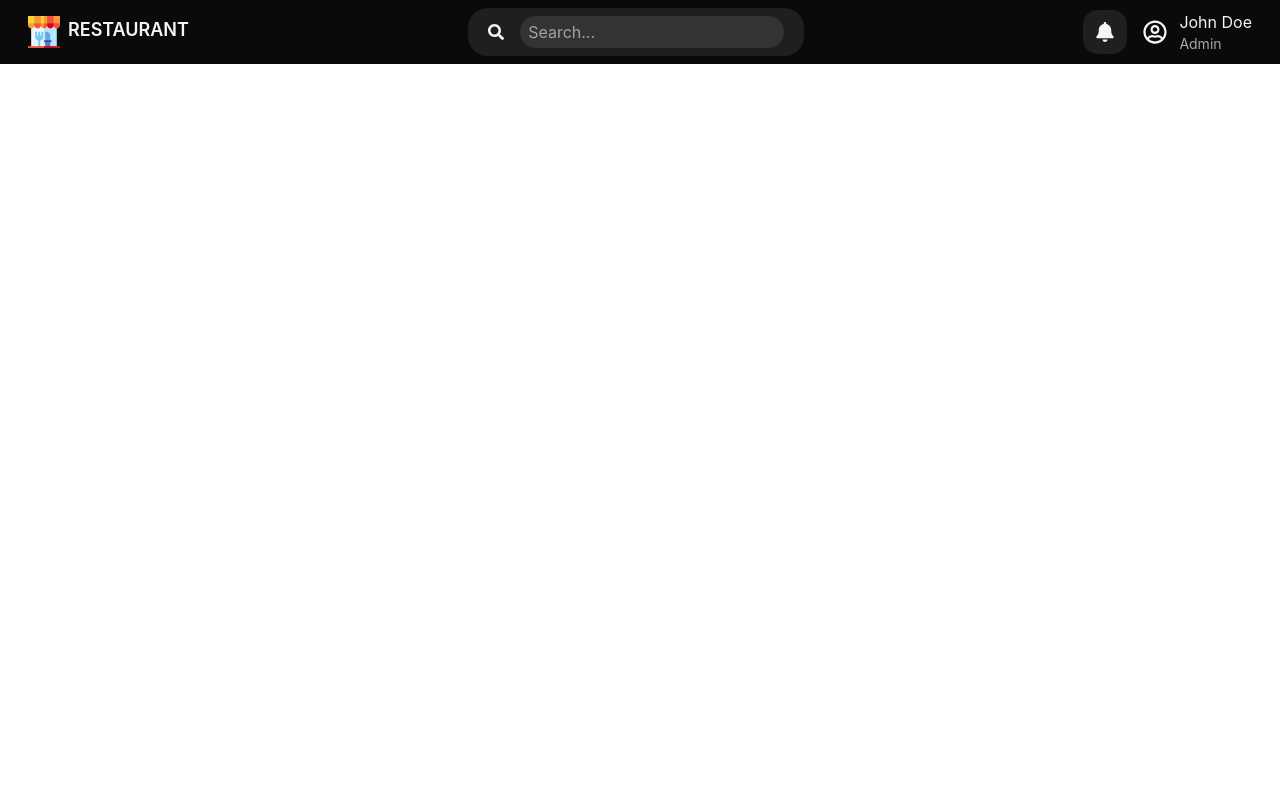
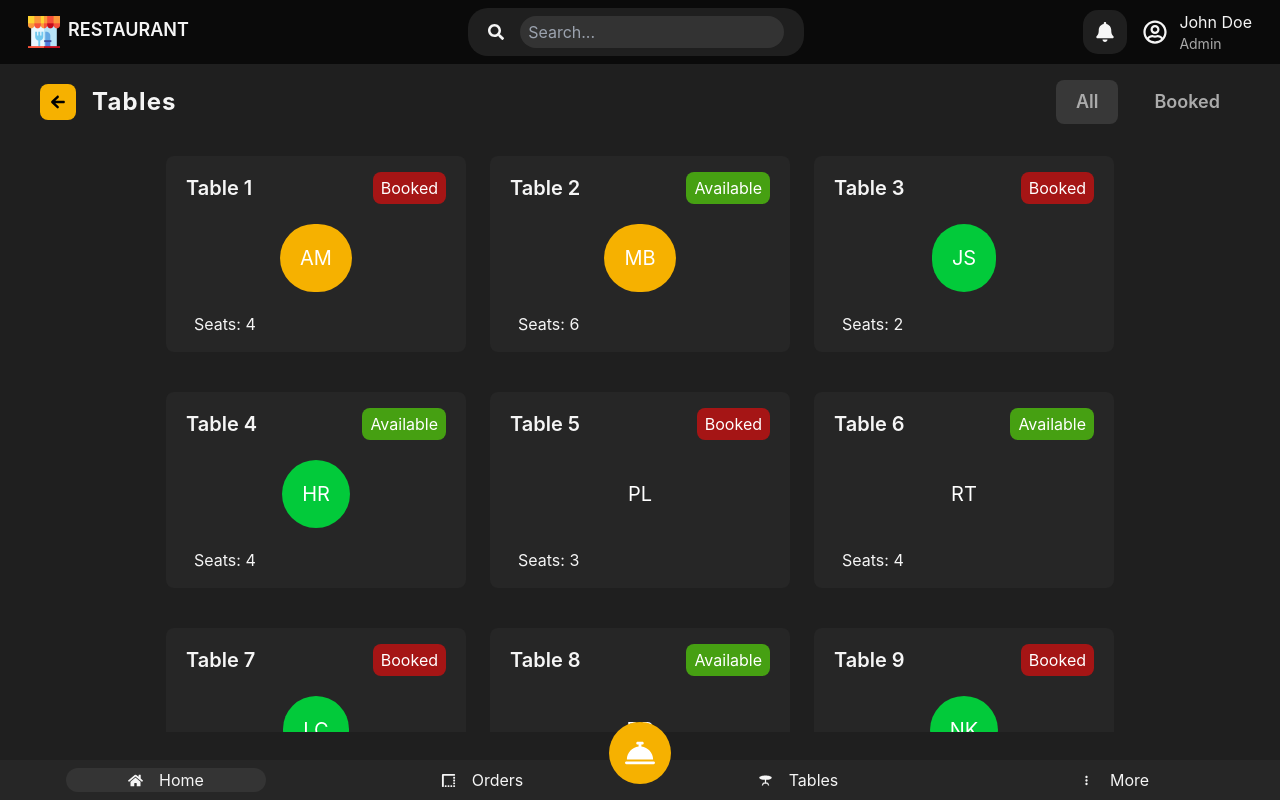
Before and after one commit to Sihathnithijaya/Restaurant-POS-System-with-React-Node.js, a React (Vite) app in the folder my-project/: page /tables in a window 1280 px wide. Built offline with nearby package versions, Linux system fonts and the light colour scheme.

Commit message:
feat: add Tables page and TableCard component, integrate table data and update routing

```diff
--- a/my-project/src/App.jsx
+++ b/my-project/src/App.jsx
@@ -1,5 +1,5 @@
 import { BrowserRouter as Router, Routes, Route } from "react-router-dom";
-import { Home, Auth, Orders } from "./pages";
+import { Home, Auth, Orders, Tables } from "./pages";
 import Headers from "./components/shared/Headers.jsx";
 
 
@@ -12,6 +12,7 @@
           <Route path="/" element={<Home />} />
           <Route path="/auth" element={<Auth />} />
           <Route path="/orders" element={<Orders />} />
+          <Route path="/tables" element={<Tables />} />
         </Routes>
       </Router>
     </>
--- /dev/null
+++ b/my-project/src/components/tables/TableCard.jsx
@@ -0,0 +1,24 @@
+import React from "react";
+import { getRandomGB } from "../../units";
+
+const TableCard = ({ key, name, status, initial, seats }) => {
+    return (
+        <div className="bg-[#262626] w-[300px] hover:bg-[#2c2c2c] p-4 rounded-lg mb-4">
+            <div className="flex items-center justify-between px-1">
+                <h1 className="text-[#f5f5f5] text-xl font-semibold ">{name}</h1>
+                <p className={`${status === "Booked" ?  "text-white bg-[#a51515]" : "bg-[#46a012] text-white"} px-2 py-1 rounded-lg`}>{status}</p>
+
+            </div>
+            <div className="flex items-center justify-center my-5">
+                <h1 className={`${getRandomGB()} text-white rounded-full p-5 text-xl`}>{initial}</h1>
+
+            </div>
+            <div className="flex items-center justify-start px-1">
+                <p className="text-[#f5f5f5] ml-2">Seats: {seats}</p>
+            </div>
+        </div>
+
+    )
+}
+
+export default TableCard
--- a/my-project/src/constants/index.js
+++ b/my-project/src/constants/index.js
@@ -72,3 +72,21 @@
       numberOfOrders: 160,
     },
   ];
+
+export const tables = [
+    { id: 1, name: "Table 1", status: "Booked", initial: "AM", seats: 4 },
+    { id: 2, name: "Table 2", status: "Available", initial: "MB", seats: 6 },
+    { id: 3, name: "Table 3", status: "Booked", initial: "JS", seats: 2 },
+    { id: 4, name: "Table 4", status: "Available", initial: "HR", seats: 4 },
+    { id: 5, name: "Table 5", status: "Booked", initial: "PL", seats: 3 },
+    { id: 6, name: "Table 6", status: "Available", initial: "RT", seats: 4 },
+    { id: 7, name: "Table 7", status: "Booked", initial: "LC", seats: 5 },
+    { id: 8, name: "Table 8", status: "Available", initial: "DP", seats: 5 },
+    { id: 9, name: "Table 9", status: "Booked", initial: "NK", seats: 6 },
+    { id: 10, name: "Table 10", status: "Available", initial: "SB", seats: 6 },
+    { id: 11, name: "Table 11", status: "Booked", initial: "GT", seats: 4 },
+    { id: 12, name: "Table 12", status: "Available", initial: "JS", seats: 6 },
+    { id: 13, name: "Table 13", status: "Booked", initial: "EK", seats: 2 },
+    { id: 14, name: "Table 14", status: "Available", initial: "QN", seats: 6 },
+    { id: 15, name: "Table 15", status: "Booked", initial: "TW", seats: 3 }
+  ];
--- a/my-project/src/pages/Orders.jsx
+++ b/my-project/src/pages/Orders.jsx
@@ -26,7 +26,7 @@
             </div>
 
 
-            <div className="flex flex-wrap gap-6 px-16 py-4 overflow-y-scroll h-[calc(100vh-5rem-5rem)] scrollbar-hide">
+            <div className="flex flex-wrap gap-6 px-16 py-4 justify-center overflow-y-scroll h-[calc(100vh-5rem-5rem)] scrollbar-hide">
                 <OrderCard />
                 <OrderCard />
                 <OrderCard />
--- /dev/null
+++ b/my-project/src/pages/Tables.jsx
@@ -0,0 +1,43 @@
+import React from "react";
+import BottomNav from "../components/shared/BottomNav";
+import BackButton from "../components/shared/BackButton.jsx";
+import TableCard from "../components/tables/TableCard.jsx";
+import { tables } from "../constants";
+
+function Tables() {
+    const [status, setStatus] = React.useState("all");
+
+    return (
+        <section className="bg-[#1f1f1f] h-[calc(100vh-5rem)] overflow-hidden">
+            <div className="flex items-center justify-between px-10 py-4">
+                <div className="flex items-center gap-4">
+                    <BackButton />
+                    <h1 className="text-[#f5f5f5] text-2xl font-bold tracking-wider">Tables</h1>
+                </div>
+                <div className="flex gap-4 items-center justify-around">
+                    <button onClick={() => setStatus("all")} className={`text-[#ababab] text-lg ${status === "all" && "bg-[#383838]"} rounded-lg px-5 py-2 font-semibold`}>
+                        All
+                    </button>
+                    <button onClick={() => setStatus("booked")} className={`text-[#ababab] text-lg ${status === "booked" && "bg-[#383838]"} rounded-lg px-5 py-2 font-semibold`}>Booked</button>
+                </div>
+
+            </div>
+            <div className="flex flex-wrap gap-6 px-16 py-4 justify-center overflow-y-scroll h-[calc(100vh-8rem-5rem)] scrollbar-hide">
+                {
+                    tables.map((table) => (
+                        <TableCard
+                            key={table.id}
+                            name={table.name}
+                            status={table.status}
+                            initial={table.initial}
+                            seats={table.seats}
+                        />
+                    ))
+                }
+            </div>
+            <BottomNav />
+        </section>
+    );
+}
+
+export default Tables;
--- a/my-project/src/pages/index.js
+++ b/my-project/src/pages/index.js
@@ -1,3 +1,4 @@
 export { default as Home } from "./Home.jsx"
 export { default as Auth } from "./Auth.jsx"
 export { default as Orders } from "./Orders.jsx"
+export { default as Tables } from "./tables.jsx"
--- /dev/null
+++ b/my-project/src/units/index.js
@@ -0,0 +1,10 @@
+export const getRandomGB = () => {
+    const colors = [
+        "#f6b100",
+        "#025cca",
+        "#be3e3f",
+        "#02ca3a",
+    ];
+    const color = colors[Math.floor(Math.random() * colors.length)];
+    return "bg-[" + color + "]";
+}
```
